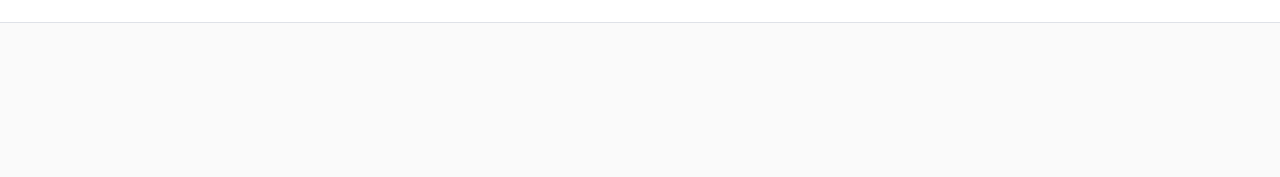
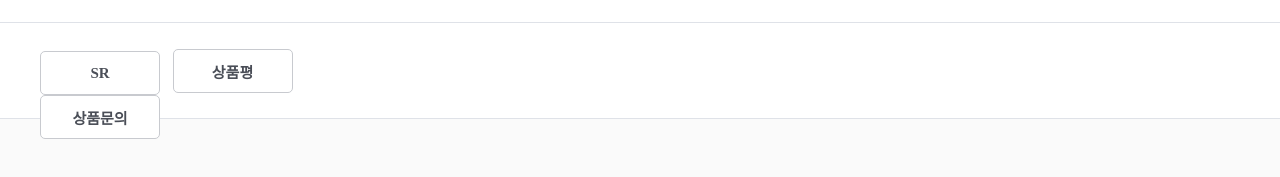
Before and after one commit to jkimpro/voc-dashboard, a website: page views/index.html in a window 1280 px wide. Shown: the part 57-234 px from the top of the page. Drawn offline with nearby package versions, Linux system fonts and the light colour scheme; files whose address does not match are found by name.

Commit message:
[add] searchBar btn

```diff
--- a/public/stylesheets/searchBarStyle.css
+++ b/public/stylesheets/searchBarStyle.css
@@ -0,0 +1,28 @@
+.searchBar{
+    height: 96px;
+    background-color: #ffffff;
+    border-bottom: 1px solid #dfe2e8;
+    padding: 26px 40px;
+}
+
+.prdCompBtn{
+    width: 120px;
+    height: 44px;
+    border-radius: 5px;
+    border: solid 1px #c8cacf;
+    background-color: #ffffff;
+    font-family: 'AppleSDGothicNeo';
+    font-size: 15px;
+    font-weight: 800;
+    font-stretch: normal;
+    font-style: normal;
+    line-height: normal;
+    letter-spacing: normal;
+    text-align: center;
+    color: #4a4e57;
+    margin-right: 8px;
+}
+
+.prdSeletedCompBtn{
+
+}
--- a/views/index.html
+++ b/views/index.html
@@ -10,6 +10,8 @@
         <link href="css/bootstrap.min.css" rel="stylesheet">
         <link rel="stylesheet" href="/stylesheets/style.css">
         <link rel="stylesheet" href="/stylesheets/headerStyle.css">
+        <link rel="stylesheet" href="/stylesheets/searchBarStyle.css">
+        <link rel="stylesheet" href="/stylesheets/topicBarStyle.css">
 
     </head>
     <body>
@@ -28,7 +30,23 @@
                 </div>
             </div>
         </div>
+        <div class="container-fluid searchBar">
+            <div class="row">
+                <div class="col-sm-3">
+                    <button class="prdCompBtn">SR</button>
+                    <button class="prdCompBtn">상품평</button>
+                    <button class="prdCompBtn">상품문의</button>
+                </div>
 
+                <div class="col-sm-4">
+                </div>
+
+                <div class="col-sm-5">
+                </div>
+
+            </div>
+
+        </div>
 
 
         <script src="js/bootstrap.min.js"></script>
```
